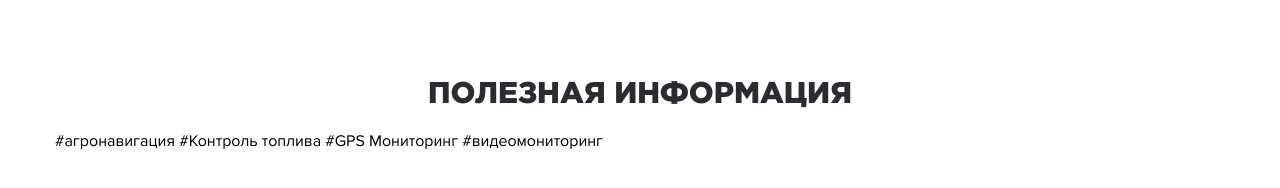
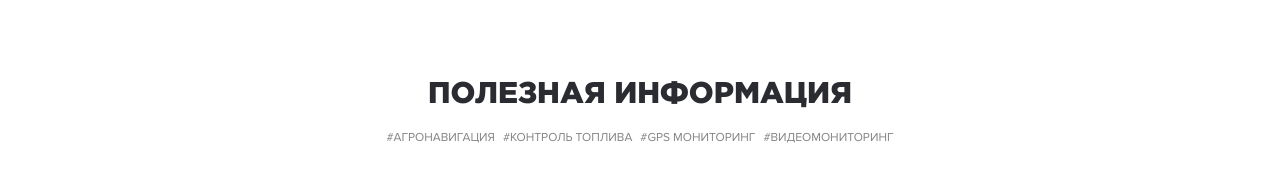
Before and after one commit to ViperPredator1992/autospin, a website: page src/index.html in a window 1280 px wide. Shown: the part 4363-4551 px from the top of the page. Drawn offline with nearby package versions, Linux system fonts and the light colour scheme.

Commit message:
--- Auto-Git Commit ---

```diff
--- a/src/index.html
+++ b/src/index.html
@@ -554,16 +554,12 @@
         <section class="info">
             <div class="container">
                 <h2 class="section-title info__title">Полезная информация</h2>
-                <!-- <div class="info-filter">
+                <div class="info-filter">
                     <a href="#" data-filter=".agronavigation" class="info-filter__link current">#агронавигация</a>
                     <a href="#" data-filter=".control" class="info-filter__link">#Контроль топлива</a>
                     <a href="#" data-filter=".gps" class="info-filter__link">#GPS Мониторинг</a>
                     <a href="#" data-filter=".monitoring" class="info-filter__link">#видеомониторинг</a>
-                </div> -->
-                #агронавигация
-                #Контроль топлива
-                #GPS Мониторинг
-                #видеомониторинг
+                </div>
             </div>
         </section>
 
--- a/src/sass/blocks/_info.sass
+++ b/src/sass/blocks/_info.sass
@@ -4,7 +4,10 @@
         margin: 0 0 20px
         text-align: center
     &-filter
+        display: flex
+        justify-content: center
         &__link
             font-size: 12px
             text-transform: uppercase
             color: $info
+            margin: 0 4px
```
Also changed, not shown: src/css/style.css, 1 other file.
